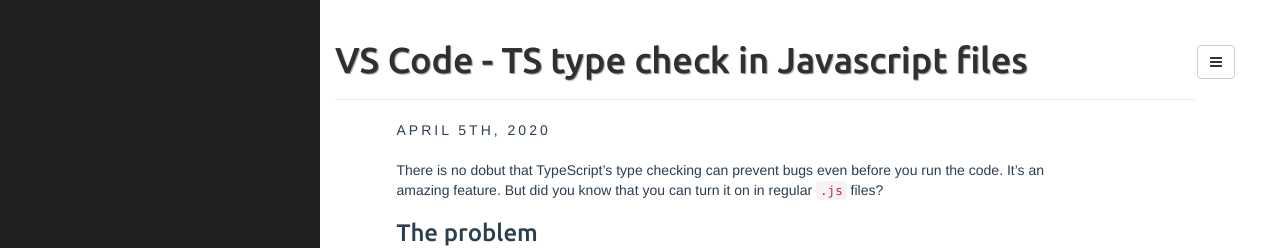
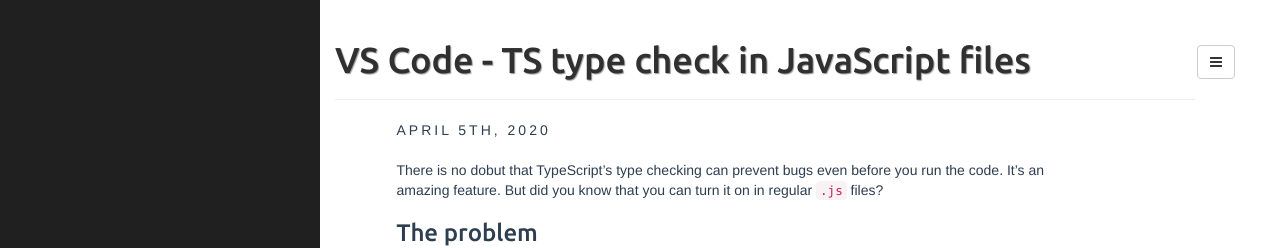
Before and after one commit to swiecaJS/swiecaJS.github.io, a Jekyll site: the page built from _posts/2020-04-05-vs-code-type-check-in-js-files.markdown, in a window 1280 px wide and 900 px high. Shown: the top 248 px of the window. Built offline with Jekyll 4.4.1, drawn with Linux system fonts in a browser that asks for light colours; comment, search, counter and statistics services are not loaded.

```diff
--- a/_posts/2020-04-05-vs-code-type-check-in-js-files.markdown
+++ b/_posts/2020-04-05-vs-code-type-check-in-js-files.markdown
@@ -1,6 +1,6 @@
 ---
 layout: post
-title: "VS Code - TS type check in Javascript files"
+title: "VS Code - TS type check in JavaScript files"
 date: 2020-04-05 11:38:22 +0200
 categories: vscode tools typescript javascript
 ---
```
